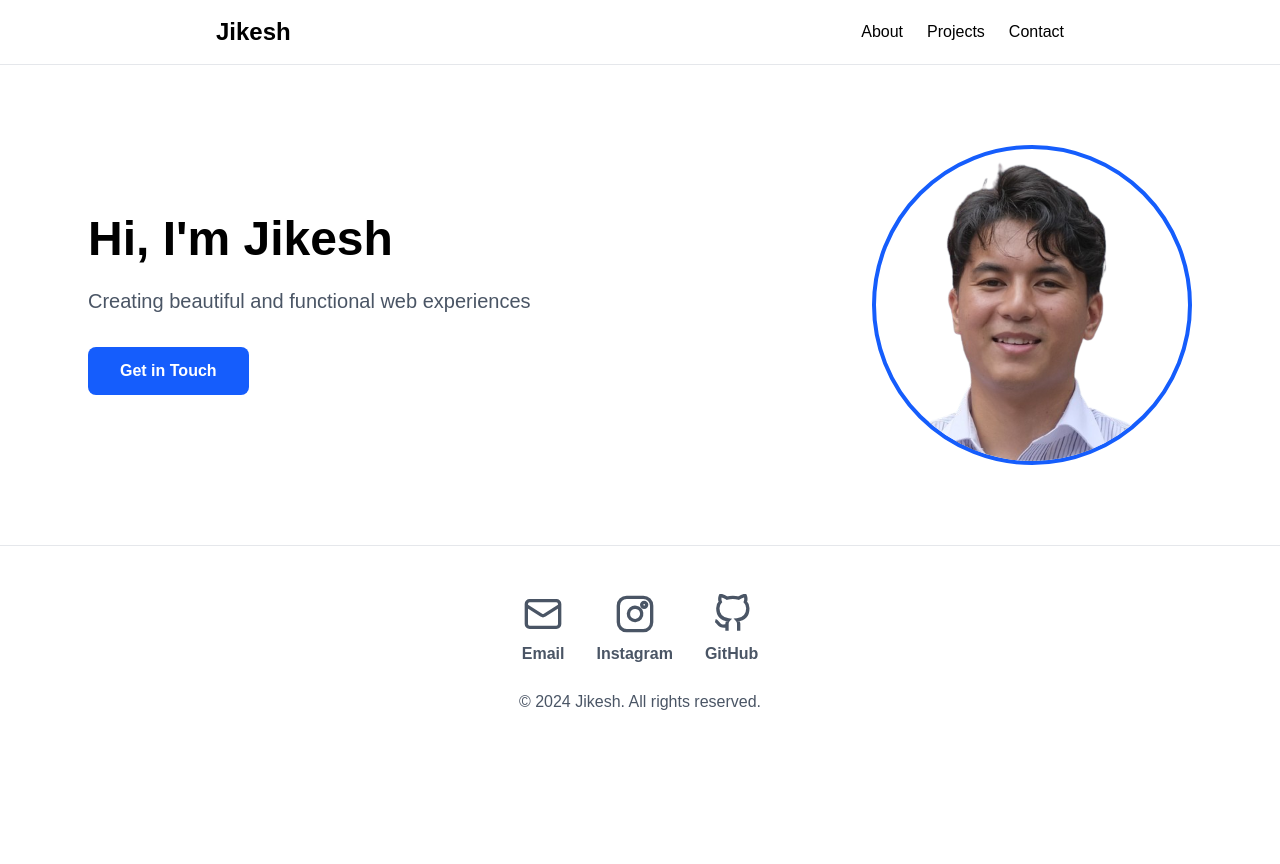
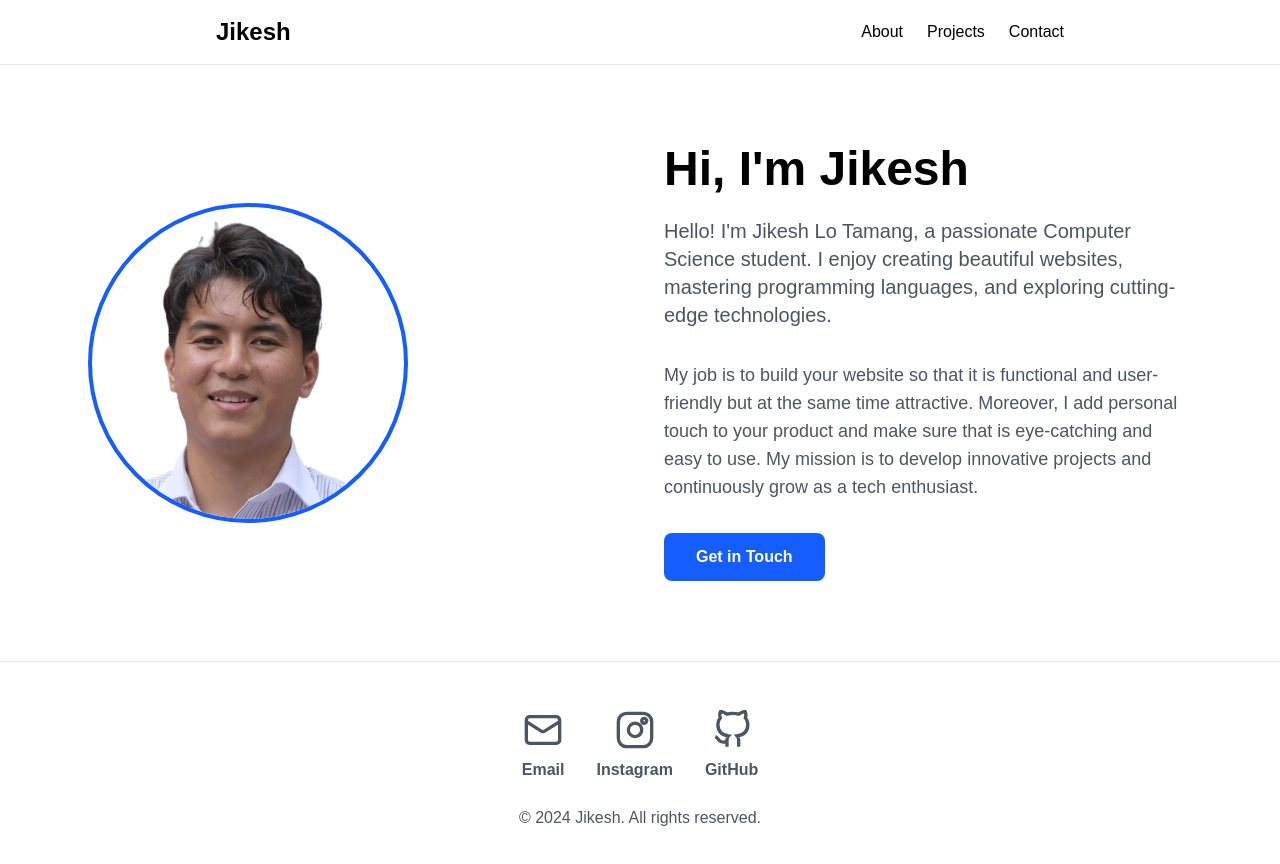
Before and after one commit to jiikeeesh/Jikesh_Portfolio, a Next.js app: page / in a window 1280 px wide. Shown: the top 864 px of the page. Before the commit the page ends 800 px from the top, so only its background shows below. Built offline with nearby package versions, Linux system fonts and the light colour scheme.

Commit message:
Changes in Home page

```diff
--- a/app/page.tsx
+++ b/app/page.tsx
@@ -10,19 +10,8 @@ export default function Home() {
       {/* Hero Section */}
       <section className="max-w-6xl mx-auto px-6 py-20">
         <div className="grid grid-cols-1 lg:grid-cols-2 gap-12 items-center">
-          {/* Text Content */}
-          <div>
-            <h1 className="text-5xl font-bold mb-6">Hi, I'm Jikesh</h1>
-            <p className="text-xl text-gray-600 dark:text-gray-400 mb-8">
-              Creating beautiful and functional web experiences
-            </p>
-            <a href="/contact" className="inline-block bg-blue-600 hover:bg-blue-700 text-white font-bold py-3 px-8 rounded-lg transition">
-              Get in Touch
-            </a>
-          </div>
-
           {/* Profile Image */}
-          <div className="flex justify-center lg:justify-end">
+          <div className="flex justify-center lg:justify-start">
             <div className="relative w-80 h-80 rounded-full overflow-hidden border-4 border-blue-600 dark:border-blue-400">
               <Image
                 src="/profile.png"
@@ -33,6 +22,20 @@ export default function Home() {
               />
             </div>
           </div>
+
+          {/* Text Content */}
+          <div>
+            <h1 className="text-5xl font-bold mb-6">Hi, I'm Jikesh</h1>
+            <p className="text-xl text-gray-600 dark:text-gray-400 mb-8">
+              Hello! I'm Jikesh Lo Tamang, a passionate Computer Science student. I enjoy creating beautiful websites, mastering programming languages, and exploring cutting-edge technologies.
+            </p>
+            <p className="text-lg text-gray-600 dark:text-gray-400 mb-8">
+              My job is to build your website so that it is functional and user-friendly but at the same time attractive. Moreover, I add personal touch to your product and make sure that is eye-catching and easy to use. My mission is to develop innovative projects and continuously grow as a tech enthusiast.
+            </p>
+            <a href="/contact" className="inline-block bg-blue-600 hover:bg-blue-700 text-white font-bold py-3 px-8 rounded-lg transition">
+              Get in Touch
+            </a>
+          </div>
         </div>
       </section>
 
```
Also changed, not shown: 1 other file (tests, documents, lock files or other folders).
